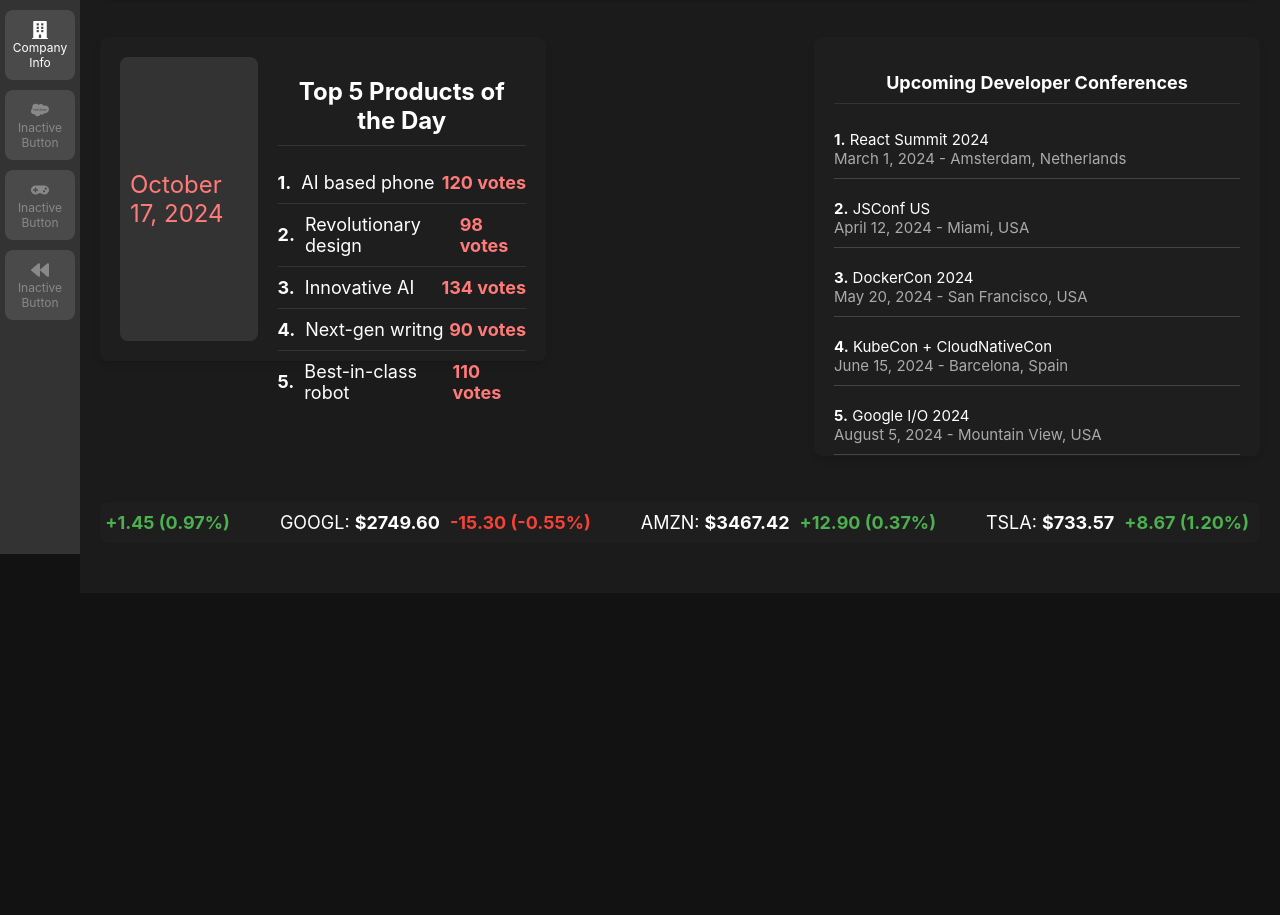
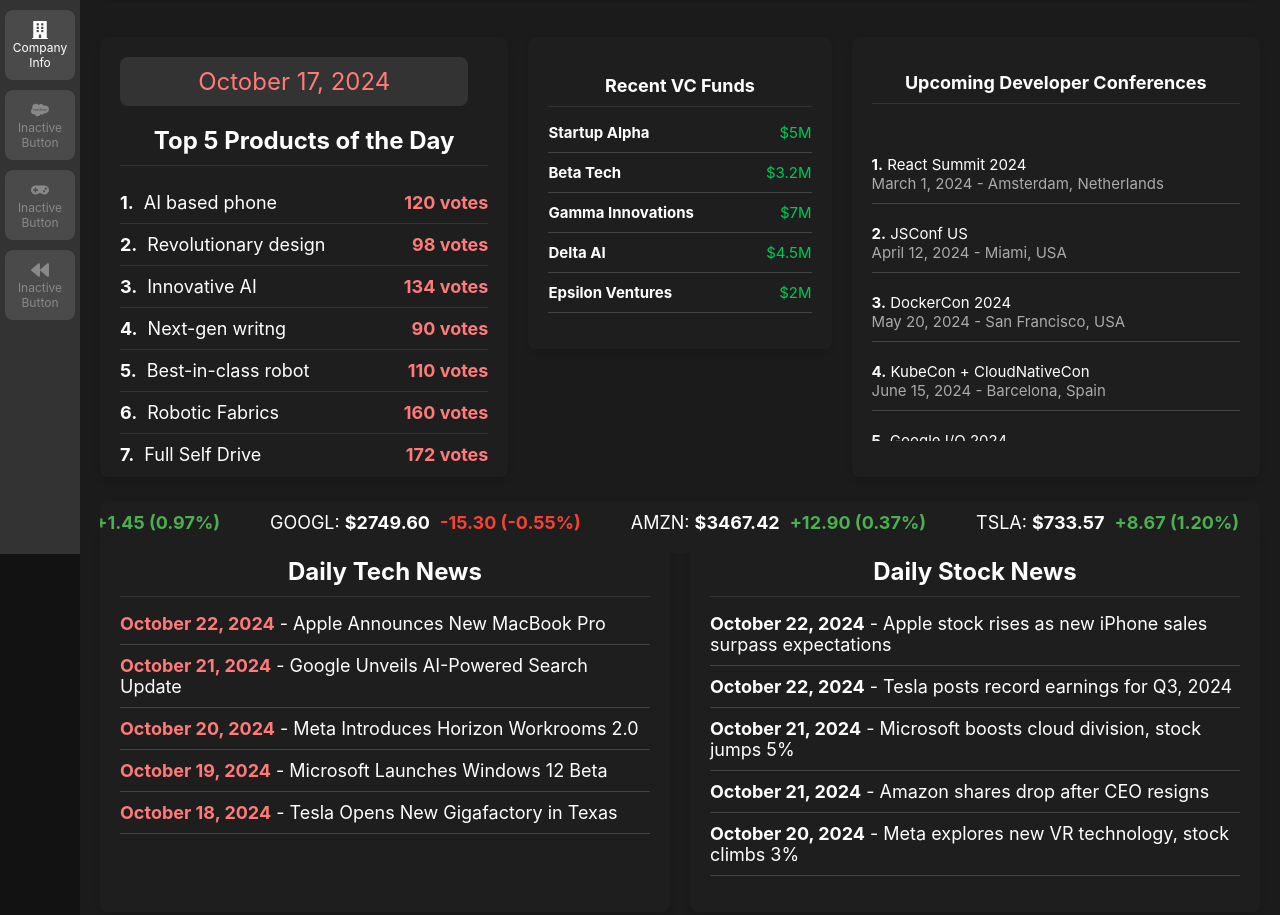
Before and after one commit to kermfiratt/silicon-tables, a React (Create React App) app in the folder client/: page / in a window 1280 px wide. Shown: the part 247-1162 px from the top of the page. Before the commit the page ends 840 px from the top, so only its background shows below. Built offline with nearby package versions, Linux system fonts and the light colour scheme; no server answers.

Commit message:
gjdkjgdk

```diff
--- a/client/src/components/DeveloperConferences.css
+++ b/client/src/components/DeveloperConferences.css
@@ -6,8 +6,11 @@
   color: white;
   box-shadow: 0px 4px 6px rgba(0, 0, 0, 0.1);
   margin-top: 20px;
-    width: 35%; /* Same width as the ProductHuntTop5 block */
-    height: 80%; /* Make sure it matches the height */
+  width: 35%; /* Same width as ProductHuntTop5 */
+  height: 400px; /* Adjust this to match the height of ProductHuntTop5 */
+  display: flex;
+  flex-direction: column;
+  justify-content: space-between;
 }
 
 .developer-conferences-header {
@@ -21,6 +24,7 @@
 .developer-conferences-list {
   list-style: none;
   padding: 0;
+  overflow-y: auto; /* Ensure long content scrolls */
 }
 
 .developer-conference-item {
@@ -31,5 +35,5 @@
 }
 
 .developer-conference-item span {
-    color: #aaa; /* Lighter color for the date and location */
+  color: #aaa; /* Lighter color for date and location */
 }
--- a/client/src/components/DeveloperConferences.js
+++ b/client/src/components/DeveloperConferences.js
@@ -10,6 +10,12 @@ const DeveloperConferences = () => {
     { id: 3, name: 'DockerCon 2024', date: 'May 20, 2024', location: 'San Francisco, USA' },
     { id: 4, name: 'KubeCon + CloudNativeCon', date: 'June 15, 2024', location: 'Barcelona, Spain' },
     { id: 5, name: 'Google I/O 2024', date: 'August 5, 2024', location: 'Mountain View, USA' },
+    { id: 6, name: 'DevOps World 2024', date: 'September 10, 2024', location: 'Orlando, USA' },
+    { id: 7, name: 'Flutter Engage 2024', date: 'February 25, 2024', location: 'Online' },
+    { id: 8, name: 'GraphQL Summit 2024', date: 'October 14, 2024', location: 'San Francisco, USA' },
+    { id: 9, name: 'GitHub Universe 2024', date: 'November 5, 2024', location: 'San Francisco, USA' },
+    { id: 10, name: 'NodeConf EU 2024', date: 'November 12, 2024', location: 'Kilkenny, Ireland' }
+
   ];
 
   return (
--- a/client/src/components/Home.css
+++ b/client/src/components/Home.css
@@ -1,10 +1,17 @@
 /* src/components/Home.css */
+html, body {
+  margin: 0;
+  padding: 0;
+  height: 100%;
+  background-color: #1b1b1b; /* Ensure background is applied to full page */
+}
+
 .home-container {
   display: flex;
   flex-direction: column;
-  height: 100vh; /* Full height of the viewport */
-  background-color: #1b1b1b; /* Dark background like the one in the image */
-  margin-left: 80px; /* Adjust based on the sidebar width */
+  min-height: 100vh; /* Make the container fill the height */
+  background-color: #1b1b1b;
+  margin-left: 80px;
   padding: 20px;
   color: #fff;
 }
@@ -14,14 +21,14 @@
   flex-direction: column;
   justify-content: flex-start;
   padding: 20px;
-  background-color: #1f1f1f; /* Slightly lighter background for the top bar */
+  background-color: #1f1f1f;
   border-radius: 8px;
-  box-shadow: 0 2px 5px rgba(0, 0, 0, 0.3); /* Soft shadow */
+  box-shadow: 0 2px 5px rgba(0, 0, 0, 0.3);
 }
 
 .live-date-time {
   font-size: 24px;
-  color: #d9d9d9; /* Soft gray color for date and time */
+  color: #d9d9d9;
   margin-bottom: 10px;
 }
 
@@ -30,7 +37,7 @@
   justify-content: space-around;
   align-items: center;
   padding: 15px;
-  background-color: #2a2a2a; /* Darker background for market data */
+  background-color: #2a2a2a;
   border-radius: 8px;
   margin-bottom: 20px;
 }
@@ -43,37 +50,39 @@
   color: #fff;
 }
 
-.market-data-item strong {
-  display: block;
-  margin-bottom: 5px;
-  font-size: 14px;
-  color: #9e9e9e; /* Lighter color for label */
-}
-
-.market-data-item .price {
-  font-size: 24px;
-}
-
-.market-data-item .change {
-  font-size: 16px;
-}
-
-.market-data-item .change-positive {
-  color: #00c853; /* Green for positive changes */
-}
-
-.market-data-item .change-negative {
-  color: #d50000; /* Red for negative changes */
-}
-
-.company-header {
-  font-size: 48px;
-  color: #fff;
-  text-align: center;
-}
-
 .content-area {
   display: flex;
   justify-content: space-between;
   margin-top: 20px;
 }
+
+.tech-news-wrapper {
+  margin-top: 20px;
+  width: 100%;
+}
+
+.ticker-wrapper {
+  margin-top: 20px;
+  position: sticky;
+  bottom: 0;
+  background-color: #1e1e1e;
+  padding: 10px 0;
+  z-index: 1000;
+}
+
+.news-area {
+  display: flex;
+  justify-content: space-between;
+  margin-top: 20px;
+}
+
+
+
+/* src/components/Home.css */
+.content-area {
+  display: flex;
+  justify-content: space-between;
+  align-items: stretch; /* Ensure blocks stretch to the same height */
+  margin-top: 20px;
+  gap: 10px;
+}
--- a/client/src/components/Home.js
+++ b/client/src/components/Home.js
@@ -4,6 +4,9 @@ import LiveDateTime from './LiveDateTime';
 import MarketData from './MarketData';
 import ProductHuntTop5 from './ProductHuntTop5';
 import DeveloperConferences from './DeveloperConferences';
+import TechNews from './TechNews';
+import StockNews from './StockNews';
+import RecentVCFunds from './RecentVCFunds'; // Import RecentVCFunds component
 import Ticker from './Ticker';
 import './Home.css';
 
@@ -17,7 +20,13 @@ const Home = () => {
 
       <div className="content-area">
         <ProductHuntTop5 />
-        <DeveloperConferences /> {/* Add the conferences next to Product Hunt block */}
+        <RecentVCFunds /> {/* New Recent VC Funds block */}
+        <DeveloperConferences />
+      </div>
+
+      <div className="news-area">
+        <TechNews />
+        <StockNews />
       </div>
 
       <div className="ticker-wrapper">
--- a/client/src/components/ProductHuntTop5.css
+++ b/client/src/components/ProductHuntTop5.css
@@ -1,3 +1,4 @@
+/* src/components/ProductHuntTop5.css */
 .product-hunt-container {
   display: flex;
   background-color: #1e1e1e;
@@ -7,7 +8,10 @@
   box-shadow: 0px 4px 6px rgba(0, 0, 0, 0.1);
   margin-top: 20px;
   width: 35%; /* Make the block half-width */
-  height: 60%;
+  height: 400px; /* Adjust height to match DeveloperConferences */
+  display: flex;
+  flex-direction: column;
+  justify-content: space-between;
 }
 
 .product-hunt-left {
@@ -41,6 +45,7 @@
 .product-hunt-list {
   list-style: none;
   padding: 0;
+  overflow-y: auto; /* Ensure long content scrolls */
 }
 
 .product-hunt-item {
--- a/client/src/components/ProductHuntTop5.js
+++ b/client/src/components/ProductHuntTop5.js
@@ -9,6 +9,8 @@ const ProductHuntTop5 = () => {
     { id: 3, name: 'Innovative AI', votes_count: 134 },
     { id: 4, name: 'Next-gen writng', votes_count: 90 },
     { id: 5, name: 'Best-in-class robot', votes_count: 110 },
+    { id: 6, name: 'Robotic Fabrics', votes_count: 160 },
+    { id: 7, name: 'Full Self Drive', votes_count: 172 },
   ];
 
   // Get the current date formatted (e.g., 22 October 2024)
--- /dev/null
+++ b/client/src/components/RecentVCFunds.css
@@ -0,0 +1,42 @@
+/* src/components/RecentVCFunds.css */
+.recent-vc-funds-container {
+    background-color: #1e1e1e;
+    padding: 20px;
+    border-radius: 8px;
+    color: white;
+    box-shadow: 0px 4px 6px rgba(0, 0, 0, 0.1);
+    margin: 20px 10px;
+    width: 25%; /* Slightly smaller than the other blocks */
+    height: 80%; /* Make the height equal to the other blocks */
+  }
+
+  .recent-vc-funds-header {
+    font-size: 18px;
+    margin-bottom: 15px;
+    text-align: center;
+    border-bottom: 1px solid #333;
+    padding-bottom: 10px;
+  }
+
+  .recent-vc-funds-list {
+    list-style: none;
+    padding: 0;
+  }
+
+  .recent-vc-funds-item {
+    display: flex;
+    justify-content: space-between;
+    align-items: center;
+    font-size: 15px;
+    margin: 10px 0;
+    border-bottom: 1px solid #444; /* Line to separate items */
+    padding-bottom: 10px;
+  }
+
+  .startup-name {
+    font-weight: bold;
+  }
+
+  .fund-amount {
+    color: #00c853; /* Green for funding amount */
+  }
--- /dev/null
+++ b/client/src/components/RecentVCFunds.js
@@ -0,0 +1,30 @@
+// src/components/RecentVCFunds.js
+import React from 'react';
+import './RecentVCFunds.css';
+
+const RecentVCFunds = () => {
+  // Placeholder data for recent VC funds
+  const funds = [
+    { id: 1, startup: 'Startup Alpha', amount: '$5M' },
+    { id: 2, startup: 'Beta Tech', amount: '$3.2M' },
+    { id: 3, startup: 'Gamma Innovations', amount: '$7M' },
+    { id: 4, startup: 'Delta AI', amount: '$4.5M' },
+    { id: 5, startup: 'Epsilon Ventures', amount: '$2M' },
+  ];
+
+  return (
+    <div className="recent-vc-funds-container">
+      <h3 className="recent-vc-funds-header">Recent VC Funds</h3>
+      <ul className="recent-vc-funds-list">
+        {funds.map((fund) => (
+          <li key={fund.id} className="recent-vc-funds-item">
+            <span className="startup-name">{fund.startup}</span>
+            <span className="fund-amount">{fund.amount}</span>
+          </li>
+        ))}
+      </ul>
+    </div>
+  );
+};
+
+export default RecentVCFunds;
--- /dev/null
+++ b/client/src/components/StockNews.css
@@ -0,0 +1,31 @@
+/* src/components/StockNews.css */
+.stock-news-container {
+    background-color: #1e1e1e;
+    padding: 20px;
+    border-radius: 8px;
+    color: white;
+    box-shadow: 0px 4px 6px rgba(0, 0, 0, 0.1);
+    margin-top: 20px;
+    margin-left: 20px; /* Add margin to space it from tech news */
+    width: 50%; /* Make the block half-width */
+  }
+
+  .stock-news-header {
+    font-size: 24px;
+    margin-bottom: 15px;
+    text-align: center;
+    border-bottom: 1px solid #333;
+    padding-bottom: 10px;
+  }
+
+  .stock-news-list {
+    list-style: none;
+    padding: 0;
+  }
+
+  .stock-news-item {
+    font-size: 18px;
+    margin: 10px 0;
+    border-bottom: 1px solid #444; /* Line to separate news items */
+    padding-bottom: 10px;
+  }
--- /dev/null
+++ b/client/src/components/StockNews.js
@@ -0,0 +1,29 @@
+// src/components/StockNews.js
+import React from 'react';
+import './StockNews.css';
+
+const StockNews = () => {
+  // Placeholder data for daily stock news
+  const news = [
+    { id: 1, title: 'Apple stock rises as new iPhone sales surpass expectations', date: 'October 22, 2024' },
+    { id: 2, title: 'Tesla posts record earnings for Q3, 2024', date: 'October 22, 2024' },
+    { id: 3, title: 'Microsoft boosts cloud division, stock jumps 5%', date: 'October 21, 2024' },
+    { id: 4, title: 'Amazon shares drop after CEO resigns', date: 'October 21, 2024' },
+    { id: 5, title: 'Meta explores new VR technology, stock climbs 3%', date: 'October 20, 2024' }
+  ];
+
+  return (
+    <div className="stock-news-container">
+      <h2 className="stock-news-header">Daily Stock News</h2>
+      <ul className="stock-news-list">
+        {news.map((item) => (
+          <li key={item.id} className="stock-news-item">
+            <strong>{item.date}</strong> - {item.title}
+          </li>
+        ))}
+      </ul>
+    </div>
+  );
+};
+
+export default StockNews;
--- /dev/null
+++ b/client/src/components/TechNews.css
@@ -0,0 +1,34 @@
+/* src/components/TechNews.css */
+.tech-news-container {
+    background-color: #1e1e1e;
+    padding: 20px;
+    border-radius: 8px;
+    color: white;
+    box-shadow: 0px 4px 6px rgba(0, 0, 0, 0.1);
+    margin-top: 20px;
+    width: 50%; /* Full width like the other blocks */
+  }
+
+  .tech-news-header {
+    font-size: 24px;
+    margin-bottom: 15px;
+    text-align: center;
+    border-bottom: 1px solid #333;
+    padding-bottom: 10px;
+  }
+
+  .tech-news-list {
+    list-style: none;
+    padding: 0;
+  }
+
+  .tech-news-item {
+    font-size: 18px;
+    margin: 10px 0;
+    border-bottom: 1px solid #444; /* Line to separate items */
+    padding-bottom: 10px;
+  }
+
+  .tech-news-item strong {
+    color: #ff7b79; /* Highlight the date */
+  }
--- /dev/null
+++ b/client/src/components/TechNews.js
@@ -0,0 +1,29 @@
+// src/components/TechNews.js
+import React from 'react';
+import './TechNews.css';
+
+const TechNews = () => {
+  // Placeholder data for tech news
+  const techNews = [
+    { id: 1, title: 'Apple Announces New MacBook Pro', date: 'October 22, 2024' },
+    { id: 2, title: 'Google Unveils AI-Powered Search Update', date: 'October 21, 2024' },
+    { id: 3, title: 'Meta Introduces Horizon Workrooms 2.0', date: 'October 20, 2024' },
+    { id: 4, title: 'Microsoft Launches Windows 12 Beta', date: 'October 19, 2024' },
+    { id: 5, title: 'Tesla Opens New Gigafactory in Texas', date: 'October 18, 2024' },
+  ];
+
+  return (
+    <div className="tech-news-container">
+      <h2 className="tech-news-header">Daily Tech News</h2>
+      <ul className="tech-news-list">
+        {techNews.map((news) => (
+          <li key={news.id} className="tech-news-item">
+            <strong>{news.date}</strong> - {news.title}
+          </li>
+        ))}
+      </ul>
+    </div>
+  );
+};
+
+export default TechNews;
```
Lines whose indentation alone changed are shown as unchanged.
